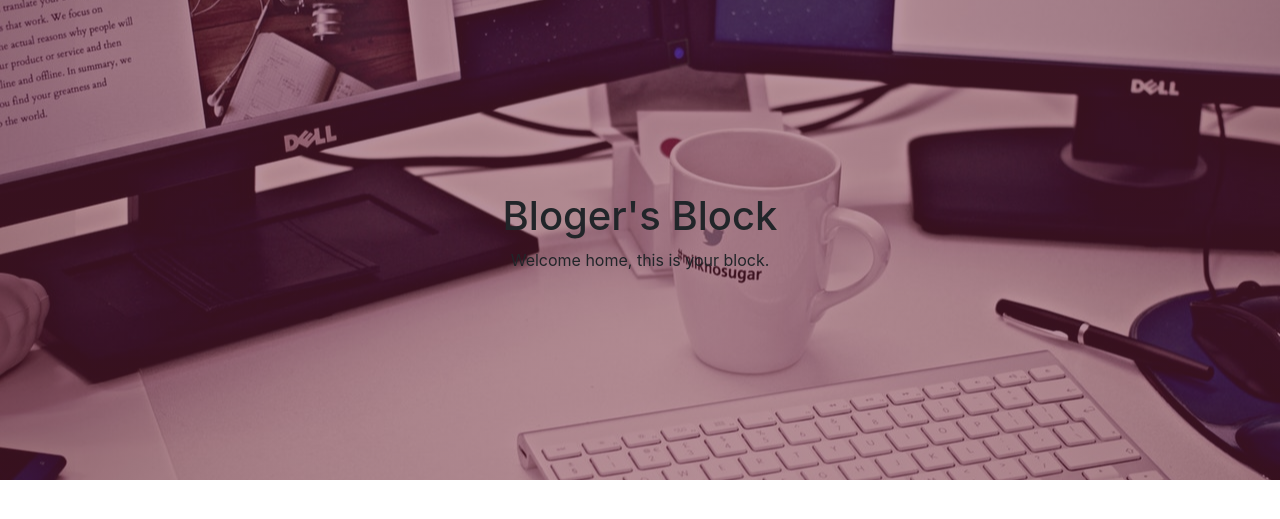
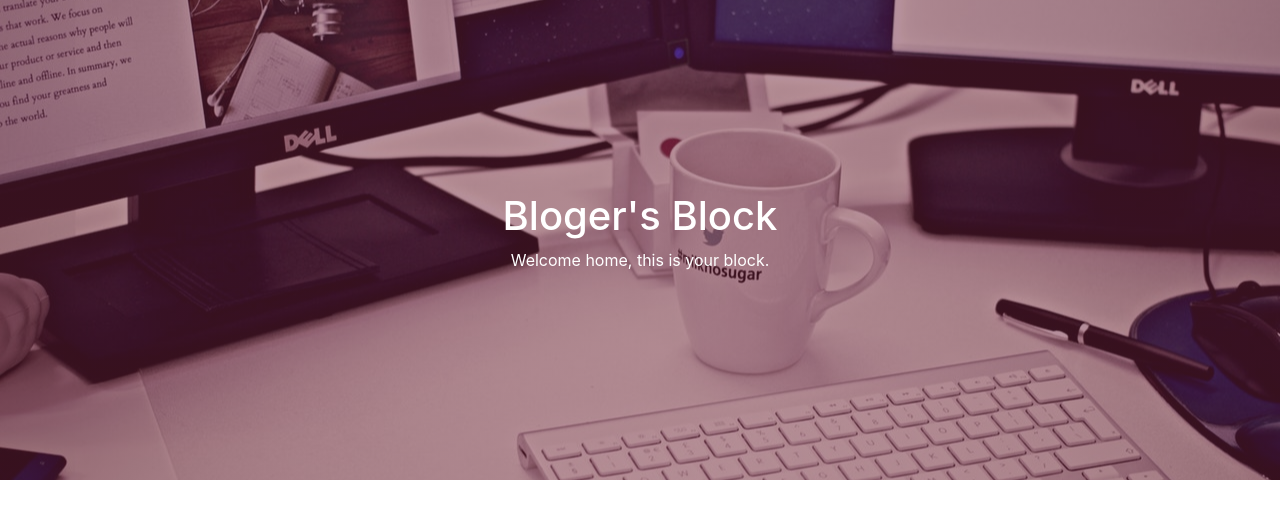
Before and after one commit to Mantongash/blog, a Flask app: page / in a window 1280 px wide. Shown: the part 56-575 px from the top of the page. Run offline with Flask 2, Linux system fonts and the light colour scheme; some libraries are stand-ins or nearby versions.

Commit message:
Styled the header h1 and paragraph (changed color and centered)

```diff
--- a/app/static/css/main.css
+++ b/app/static/css/main.css
@@ -12,3 +12,9 @@ header {
   flex-direction: column;
   background: linear-gradient(rgba(109,33,60, 0.5), rgba(109,33,60, 0.5)),url("../images/blog.jpg") no-repeat center center/cover;
 }
+
+/* Text Styles */
+header h1, header p {
+  color: #fff;
+  text-align: center;
+}
```
